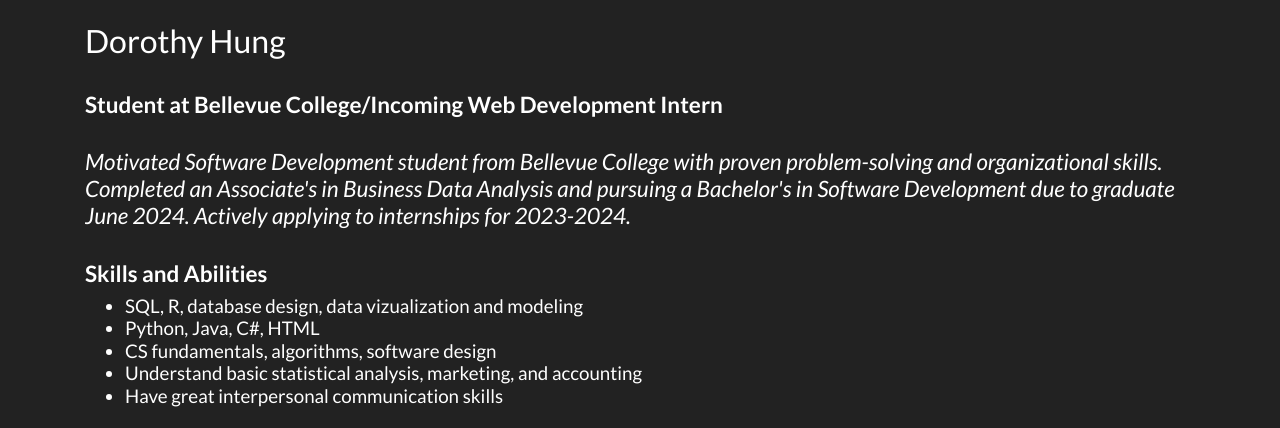
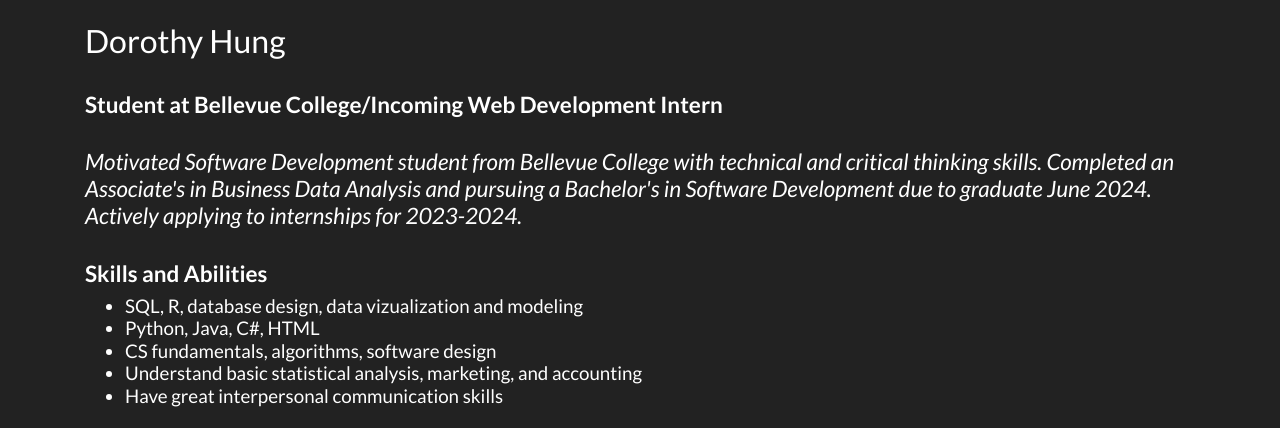
Before and after one commit to Dorothyhung/FlaskWebApp, a Flask app: page / in a window 1280 px wide. Shown: the part 71-499 px from the top of the page. Run offline with Flask 2, Linux system fonts and the light colour scheme; some libraries are stand-ins or nearby versions.

Commit message:
Index update

```diff
--- a/website/templates/index.html
+++ b/website/templates/index.html
@@ -9,7 +9,7 @@
 
 <h4><b>Student at Bellevue College/Incoming Web Development Intern</b></h4>
 </br>
-<h4><em>Motivated Software Development student from Bellevue College with proven problem-solving and organizational skills.
+<h4><em>Motivated Software Development student from Bellevue College with technical and critical thinking skills.
     Completed an Associate's in Business Data Analysis and pursuing a Bachelor's in Software Development due to graduate June 2024.
     Actively applying to internships for 2023-2024.
 </em></h4>
```
